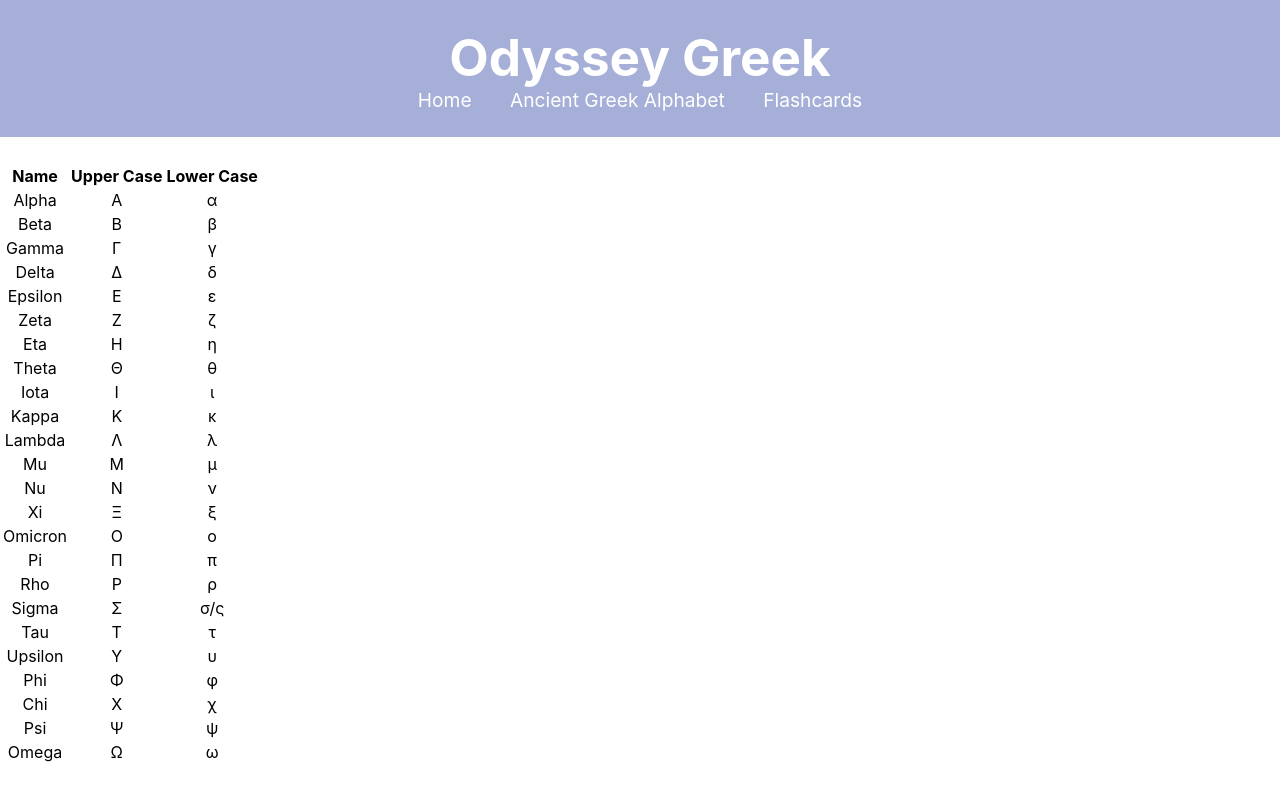
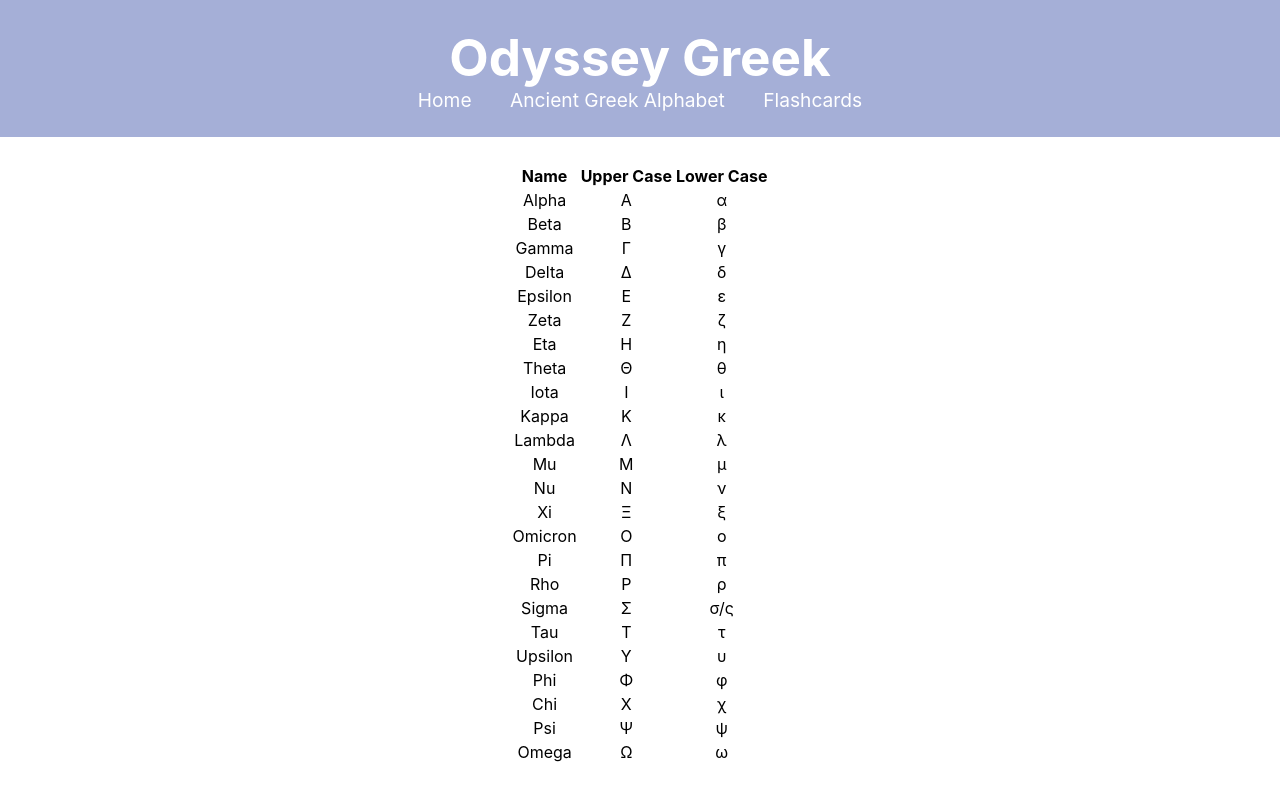
Before and after one commit to seangrant118/odyssey-greek, a React (Create React App) app: page /alphabet in a window 1280 px wide. Built offline with nearby package versions, Linux system fonts and the light colour scheme.

Commit message:
table styling

```diff
--- a/src/components/Alphabet.js
+++ b/src/components/Alphabet.js
@@ -1,8 +1,9 @@
 import React from "react";
+import './styles/Alphabet.css'
 
 const Alphabet = () => (
-  <div>
-    <table>
+  <div className='table-div'>
+    <table className='table'>
       <tr>
         <th>Name</th>
         <th>Upper Case</th>
--- /dev/null
+++ b/src/components/styles/Alphabet.css
@@ -0,0 +1,8 @@
+.table-div {
+  margin: 0 37.5%;
+  width: 25%;
+}
+
+.table {
+  margin: auto;
+}
```
